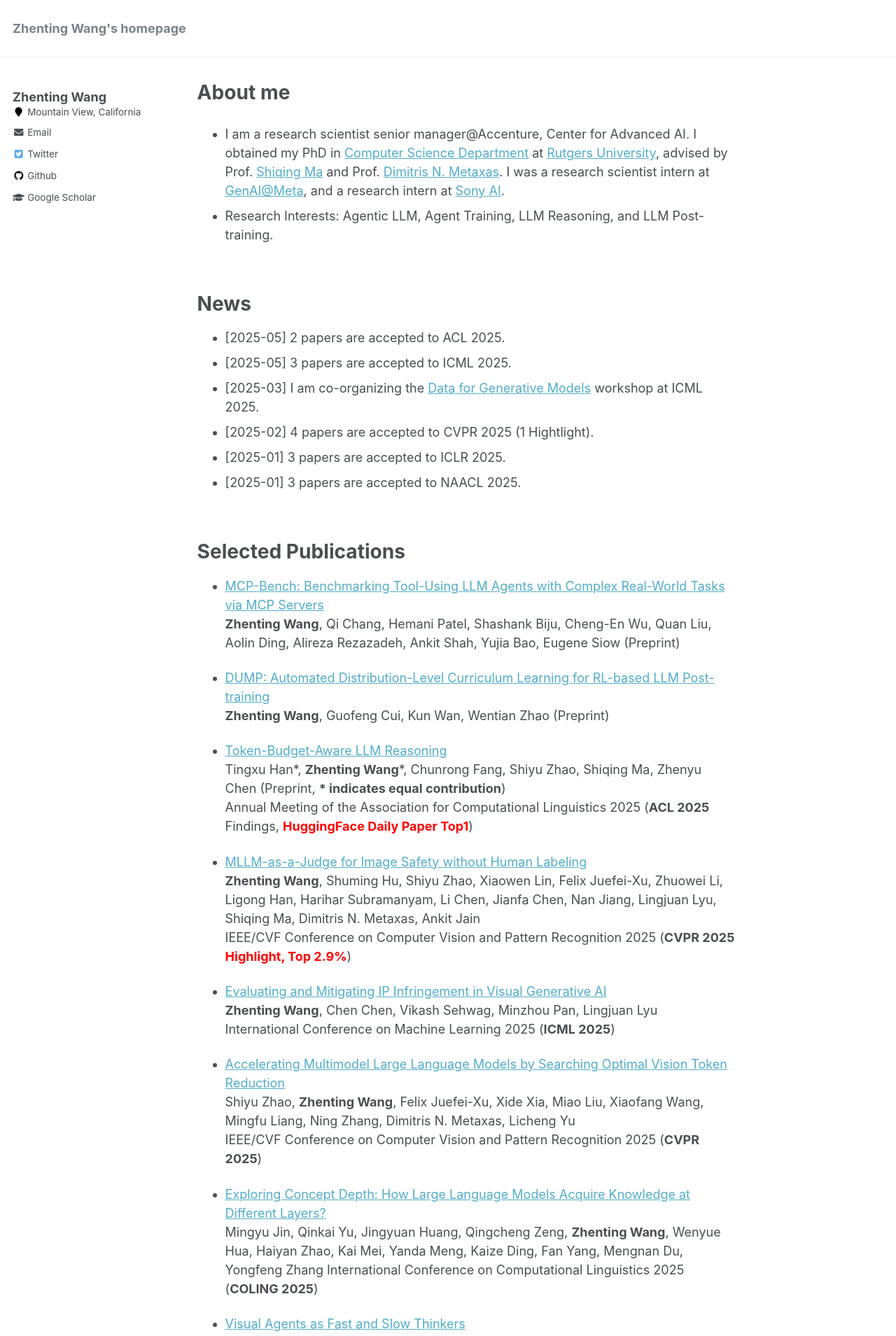
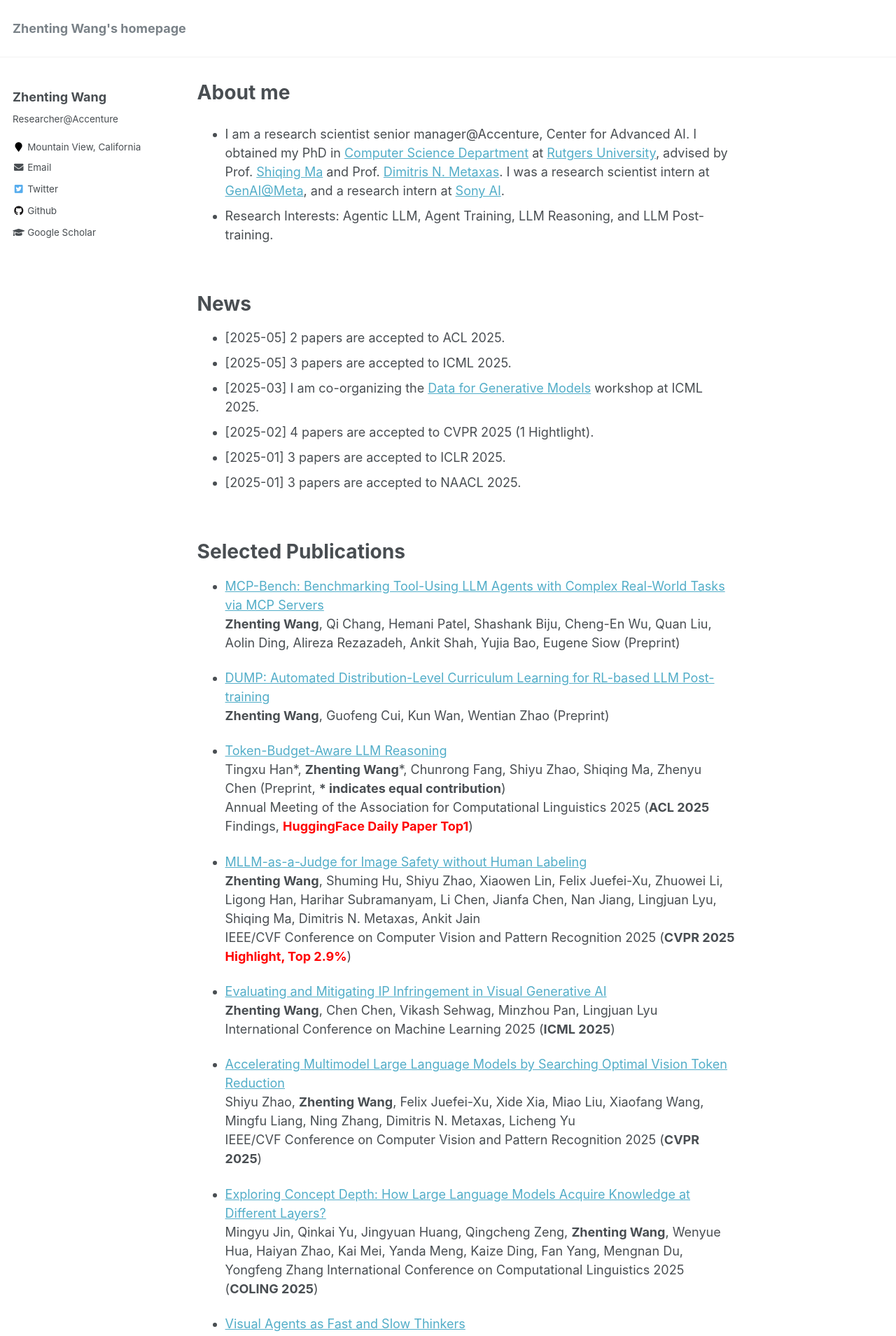
Before and after one commit to ZhentingWang/zhentingwang.github.io, a Jekyll site: the page built from _pages/about.md, in a window 1280 px wide. Shown: the top 1909 px of the page at 70% size. Built offline with Jekyll 4.4.1, drawn with Linux system fonts in a browser that asks for light colours.

Commit message:
Update _config.yml

```diff
--- a/_config.yml
+++ b/_config.yml
@@ -82,7 +82,7 @@ analytics:
 author:
   name             : "Zhenting Wang"
   avatar           :
-  bio              :
+  bio              : "Researcher@Accenture"
   location         : "Mountain View, California"
   employer         :
   pubmed           : #"https://www.ncbi.nlm.nih.gov/pubmed/?term=john+snow"
```
